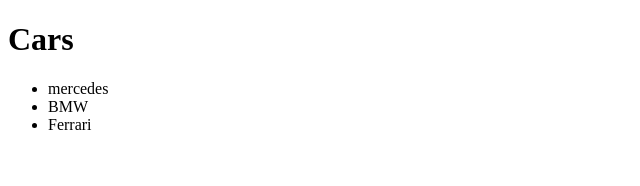
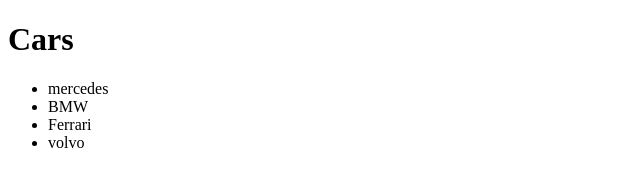
Before and after one commit to badebaskol/TEAM125, a plain HTML site: page index.html in a window 1280 px wide. Shown: the full height of the page, 0-640 px from the left. Drawn offline with Linux system fonts and the light colour scheme.

Commit message:
volvo eklendi

```diff
--- a/index.html
+++ b/index.html
@@ -11,7 +11,9 @@
         <li>mercedes</li>
         <li>BMW</li>
         <li>Ferrari</li>
-
+<li>
+    volvo
+</li>
 
 
     </ul>
```
